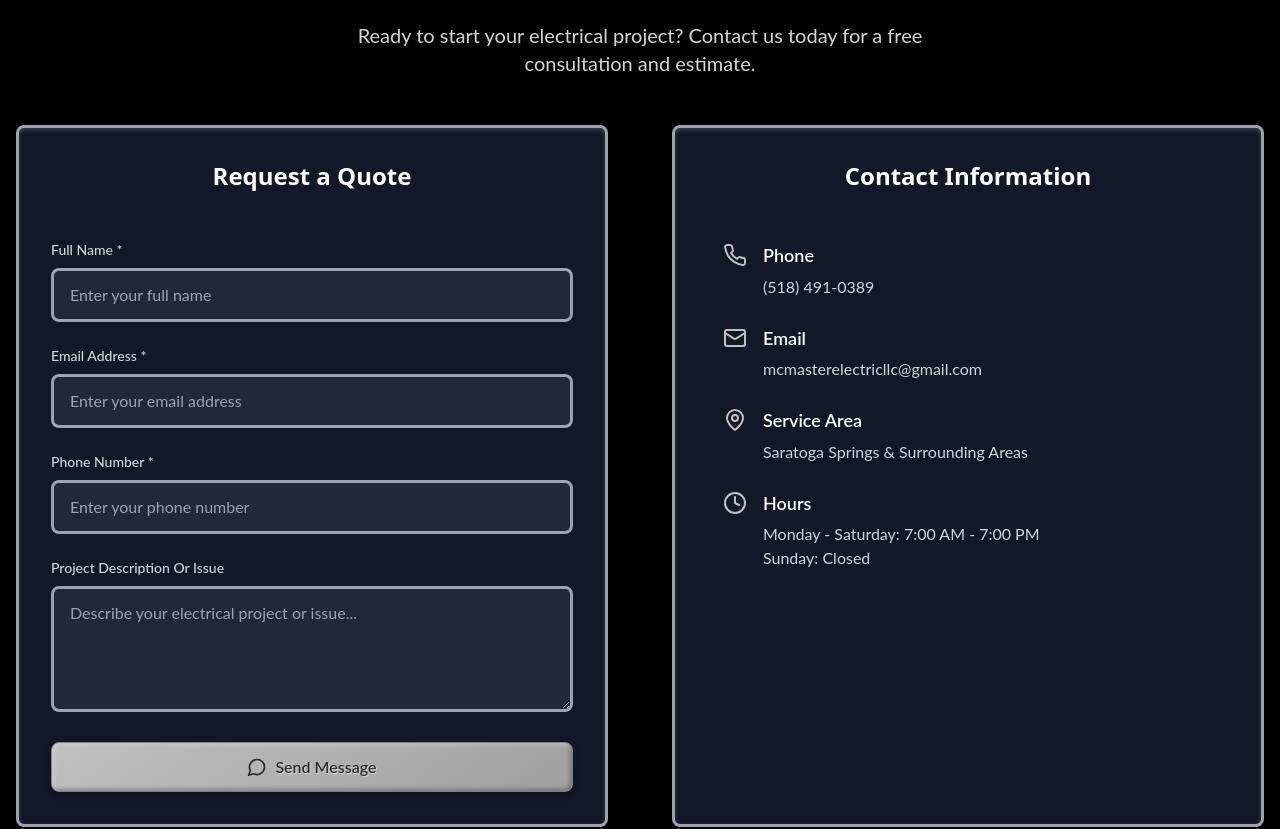
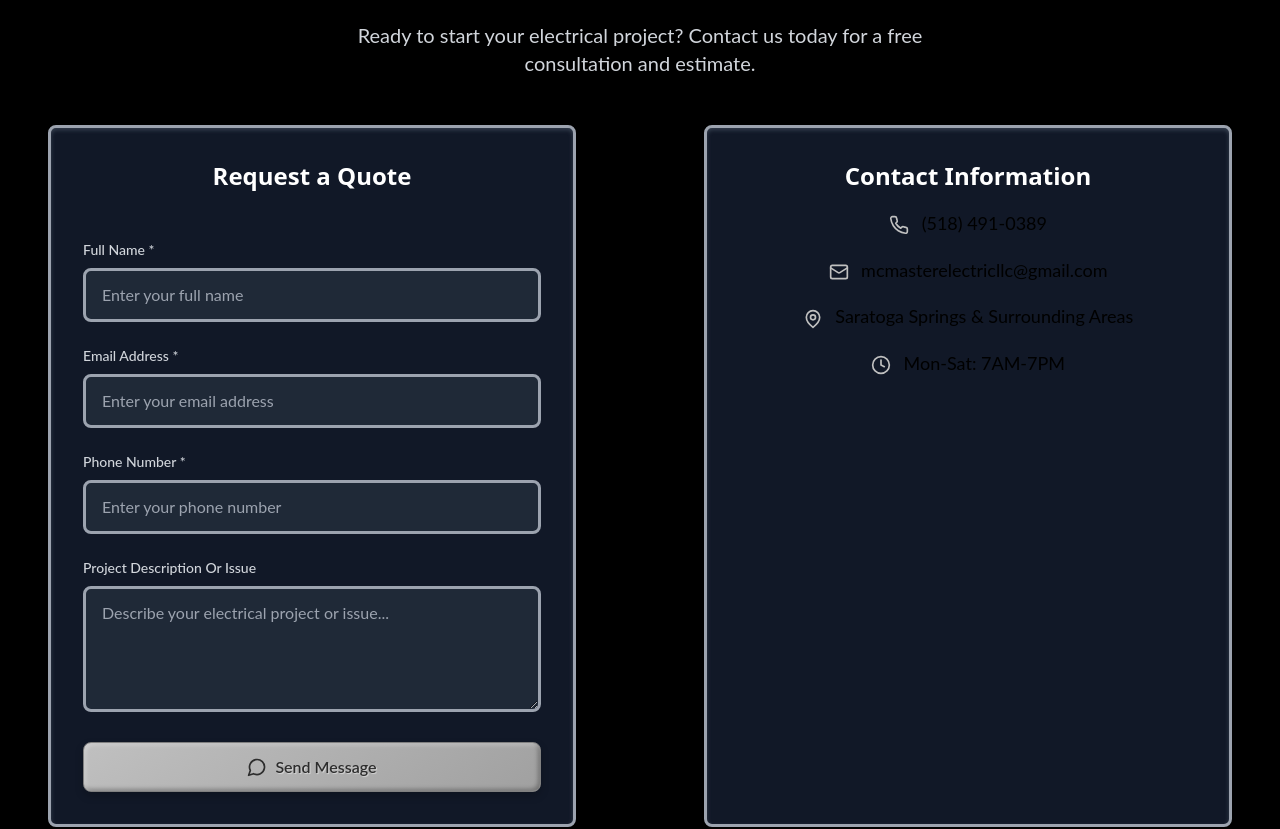
Before and after one commit to McMasters-electric/Website, a React (Vite) app: page / in a window 1280 px wide. Shown: the part 3354-4183 px from the top of the page. Built offline with nearby package versions, Linux system fonts and the light colour scheme; a web font is replaced by a local one.

Commit message:
Updated Contact.tsx

```diff
--- a/src/components/Contact.tsx
+++ b/src/components/Contact.tsx
@@ -66,9 +66,10 @@ const Contact: React.FC = () => {
 
         <div className="grid grid-cols-1 lg:grid-cols-2 gap-12 lg:gap-16">
           {/* Quote Form */}
-          <div className="bg-gray-900 p-6 md:p-8 rounded-lg border-[3px] border-gray-400 shadow-inner shadow-gray-700 transform transition-all duration-300 hover:shadow-3xl">
-            <h3 className="text-2xl font-semibold mb-6 text-white">Request a Quote</h3>
-            <form onSubmit={handleSubmit} className="space-y-6 mt-6 md:mt-16">
+          <div className="bg-gray-900 p-6 md:p-8 rounded-lg border-[3px] border-gray-400 shadow-inner shadow-gray-700
+                       mx-4 md:mx-6 lg:mx-8 max-w-xl mx-auto">
+            <h3 className="text-2xl font-semibold mb-6 text-white text-center">Request a Quote</h3>
+            <form onSubmit={handleSubmit} className="space-y-6 mt-6">
               <div>
                 <label htmlFor="name" className="block text-sm font-medium text-gray-300 mb-2">Full Name *</label>
                 <input
@@ -156,43 +157,14 @@ const Contact: React.FC = () => {
           </div>
 
           {/* Contact Info */}
-          <div className="bg-gray-900 p-6 md:p-8 rounded-lg border-[3px] border-gray-400 shadow-inner shadow-gray-700 transform transition-all duration-300 hover:shadow-3xl">
-            <h3 className="text-2xl font-semibold mb-6 text-white">Contact Information</h3>
-            <div className="space-y-6 pl-4">
-              <div>
-                <div className="flex items-center mb-1">
-                  <Phone className="w-6 h-6 mr-4 text-[#c0c0c0]" />
-                  <p className="font-semibold text-white">Phone</p>
-                </div>
-                <p className="text-gray-300 text-base ml-10">(518) 491-0389</p>
-              </div>
-
-              <div>
-                <div className="flex items-center mb-1">
-                  <Mail className="w-6 h-6 mr-4 text-[#c0c0c0]" />
-                  <p className="font-semibold text-white">Email</p>
-                </div>
-                <p className="text-gray-300 text-base ml-10">mcmasterelectricllc@gmail.com</p>
-              </div>
-
-              <div>
-                <div className="flex items-center mb-1">
-                  <MapPin className="w-6 h-6 mr-4 text-[#c0c0c0]" />
-                  <p className="font-semibold text-white">Service Area</p>
-                </div>
-                <p className="text-gray-300 text-base ml-10">Saratoga Springs & Surrounding Areas</p>
-              </div>
-
-              <div>
-                <div className="flex items-center mb-1">
-                  <Clock className="w-6 h-6 mr-4 text-[#c0c0c0]" />
-                  <p className="font-semibold text-white">Hours</p>
-                </div>
-                <p className="text-gray-300 text-base ml-10">
-                  Monday - Saturday: 7:00 AM - 7:00 PM<br />
-                  Sunday: Closed
-                </p>
-              </div>
+          <div className="bg-gray-900 p-6 md:p-8 rounded-lg border-[3px] border-gray-400 shadow-inner shadow-gray-700
+                       mx-4 md:mx-6 lg:mx-8 max-w-xl mx-auto space-y-4 text-center">
+            <h3 className="text-2xl font-semibold mb-4 text-white">Contact Information</h3>
+            <div className="space-y-4">
+              <p><Phone className="inline mr-2 text-[#c0c0c0]" size={20}/> (518) 491-0389</p>
+              <p><Mail className="inline mr-2 text-[#c0c0c0]" size={20}/> mcmasterelectricllc@gmail.com</p>
+              <p><MapPin className="inline mr-2 text-[#c0c0c0]" size={20}/> Saratoga Springs & Surrounding Areas</p>
+              <p><Clock className="inline mr-2 text-[#c0c0c0]" size={20}/> Mon-Sat: 7AM-7PM</p>
             </div>
           </div>
         </div>
```
